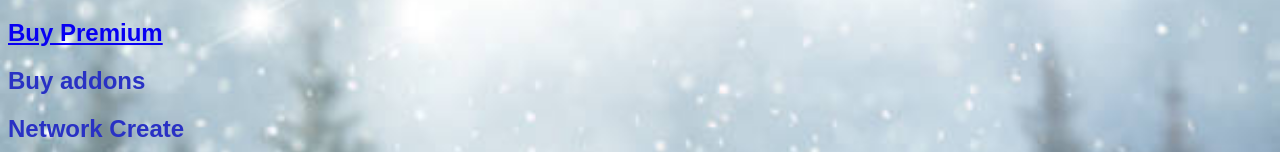
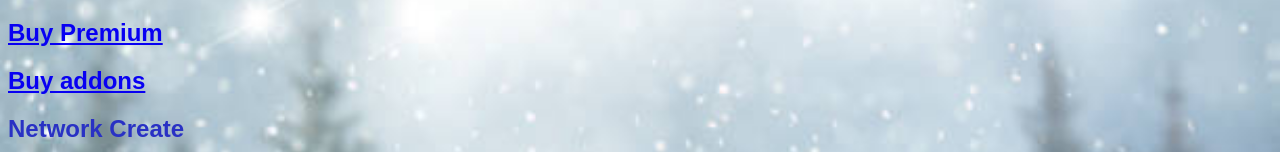
Before and after one commit to GottaPip/Pippin-world, a plain HTML site: page Pippin world Network.html in a window 1280 px wide. Shown: the part 191-343 px from the top of the page. Drawn offline with Linux system fonts and the light colour scheme.

Commit message:
3.E.P.5.T.4

```diff
--- a/Pippin world Network.html
+++ b/Pippin world Network.html
@@ -9,7 +9,7 @@
 			<h2>Buy a membership Pippin Premium or Pippin premium rank</h2>
 			<h2><a href="Premium Rank puchase.html">Buy Premium Rank</a> </h2>
 			<h2><a href="Premium Buy Page.html">Buy Premium</a> </h2>
-			<h2>Buy addons</h2>
+			<h2><a href="Addons Page.html">Buy addons</a></h2>
 			<h2>Network Create</h2>
 			<h2>Request Network upgrades here</h2>
 			</div>
```
Also changed, not shown: Addons Page.html (+1 -0 lines).
